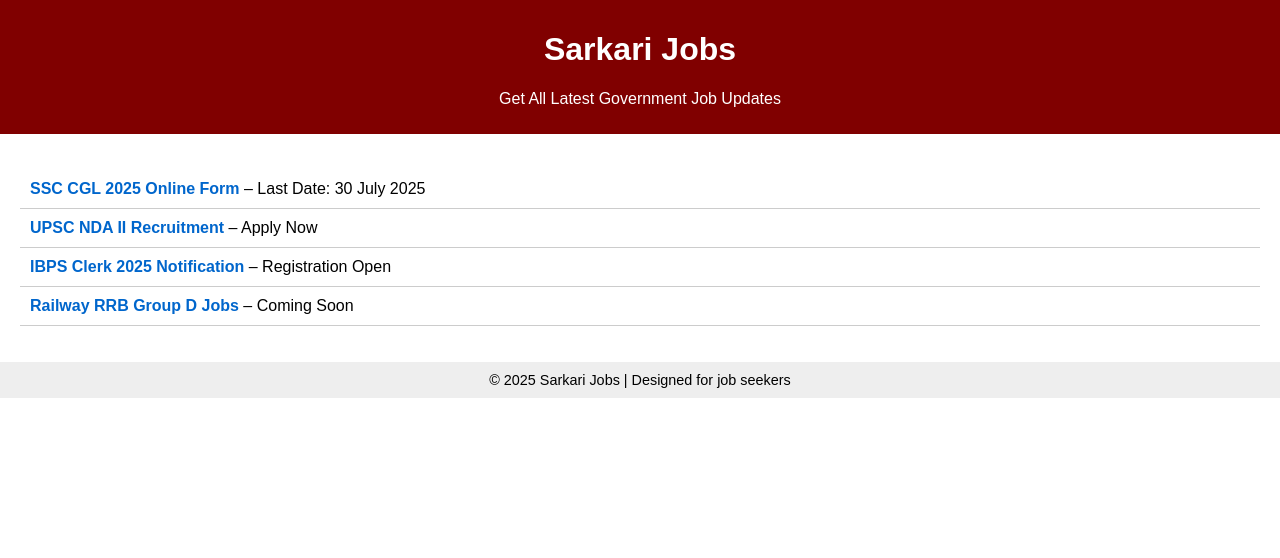
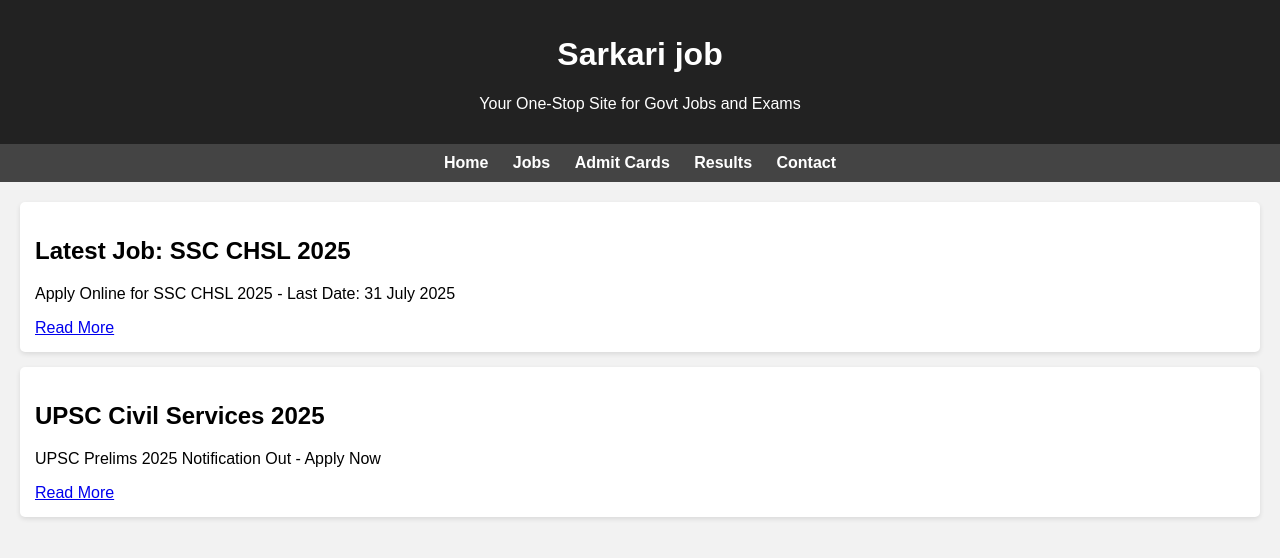
Before and after one commit to anurag086D/Sarkari-jobs, a plain HTML site: page index.html in a window 1280 px wide. Drawn offline with Linux system fonts and the light colour scheme.

Commit message:
index.html

```diff
--- a/index.html
+++ b/index.html
@@ -1,73 +1,76 @@
+
+
+<!-- index.html -->
 <!DOCTYPE html>
 <html lang="en">
 <head>
-  <meta charset="UTF-8" />
-  <meta name="viewport" content="width=device-width, initial-scale=1.0"/>
-  <title>Sarkari Jobs - Government Job Portal</title>
+  <meta charset="UTF-8">
+  <meta name="viewport" content="width=device-width, initial-scale=1">
+  <title> sarkari job </title>
   <style>
     body {
       font-family: Arial, sans-serif;
-      background: #fff;
-      color: #000;
+      background: #f2f2f2;
       margin: 0;
       padding: 0;
     }
     header {
-      background-color: maroon;
-      color: white;
-      padding: 10px 20px;
+      background: #222;
+      color: #fff;
+      padding: 15px;
       text-align: center;
     }
-    main {
-      padding: 20px;
+    nav {
+      background: #444;
+      padding: 10px;
+      text-align: center;
     }
-    h2 {
-      color: maroon;
-    }
-    ul {
-      list-style-type: none;
-      padding: 0;
-    }
-    ul li {
-      padding: 10px;
-      border-bottom: 1px solid #ccc;
-    }
-    ul li a {
-      color: #0066cc;
+    nav a {
+      color: #fff;
+      margin: 10px;
       text-decoration: none;
       font-weight: bold;
     }
-    ul li a:hover {
-      text-decoration: underline;
+    .content {
+      padding: 20px;
     }
-    footer {
-      background-color: #eee;
-      text-align: center;
-      padding: 10px;
-      font-size: 0.9em;
+    .card {
+      background: #fff;
+      padding: 15px;
+      margin-bottom: 15px;
+      border-radius: 5px;
+      box-shadow: 0 2px 5px rgba(0,0,0,0.1);
     }
   </style>
 </head>
 <body>
-
   <header>
-    <h1>Sarkari Jobs</h1>
-    <p>Get All Latest Government Job Updates</p>
+    <h1>Sarkari job</h1>
+    <p>Your One-Stop Site for Govt Jobs and Exams</p>
   </header>
 
-  <main>
+  <nav>
+    <a href="index.html">Home  </a>
+  <a href="jobs.html">Jobs </a>
+     <a href="admit-cards.html">Admit Cards</a>
+    <a href="results.html">Results</a>
+    <a href="contact.html">Contact</a>
+  </nav>
 
-    <ul>
-      <li><a href="#">SSC CGL 2025 Online Form</a> – Last Date: 30 July 2025</li>
-      <li><a href="#">UPSC NDA II Recruitment</a> – Apply Now</li>
-      <li><a href="#">IBPS Clerk 2025 Notification</a> – Registration Open</li>
-      <li><a href="#">Railway RRB Group D Jobs</a> – Coming Soon</li>
-    </ul>
-  </main>
+  <div class="content">
+    <div class="card">
+      <h2>Latest Job: SSC CHSL 2025</h2>
+      <p>Apply Online for SSC CHSL 2025 - Last Date: 31 July 2025</p>
+      <a href="#">Read More</a>
+    </div>
 
-  <footer>
-    &copy; 2025 Sarkari Jobs | Designed for job seekers
-  </footer>
+    <div class="card">
+      <h2>UPSC Civil Services 2025</h2>
+      <p>UPSC Prelims 2025 Notification Out - Apply Now</p>
+      <a href="#">Read More</a>
+    </div>
 
+    <!-- Add more cards for other jobs -->
+  </div>
 </body>
 </html>
```
